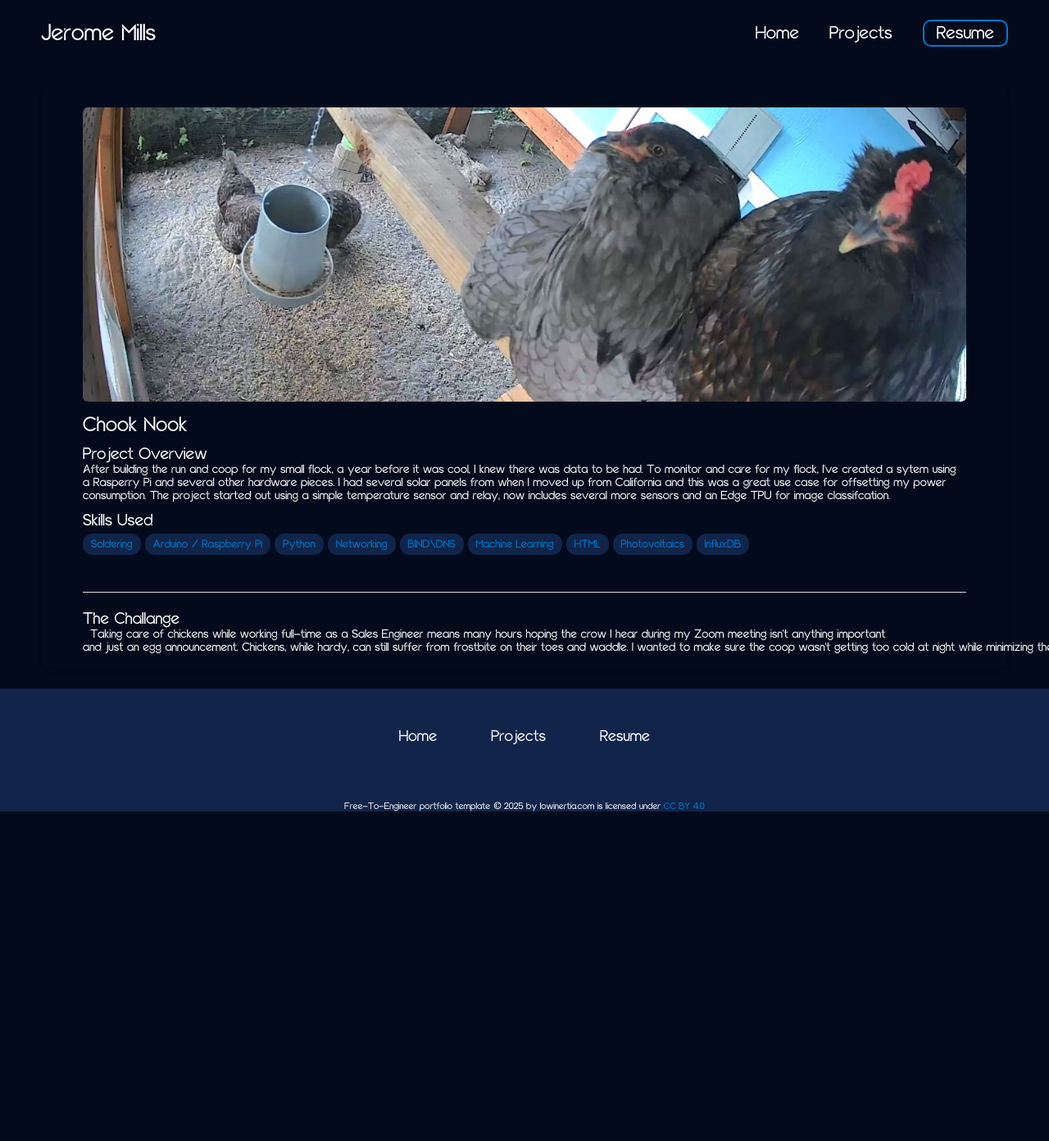
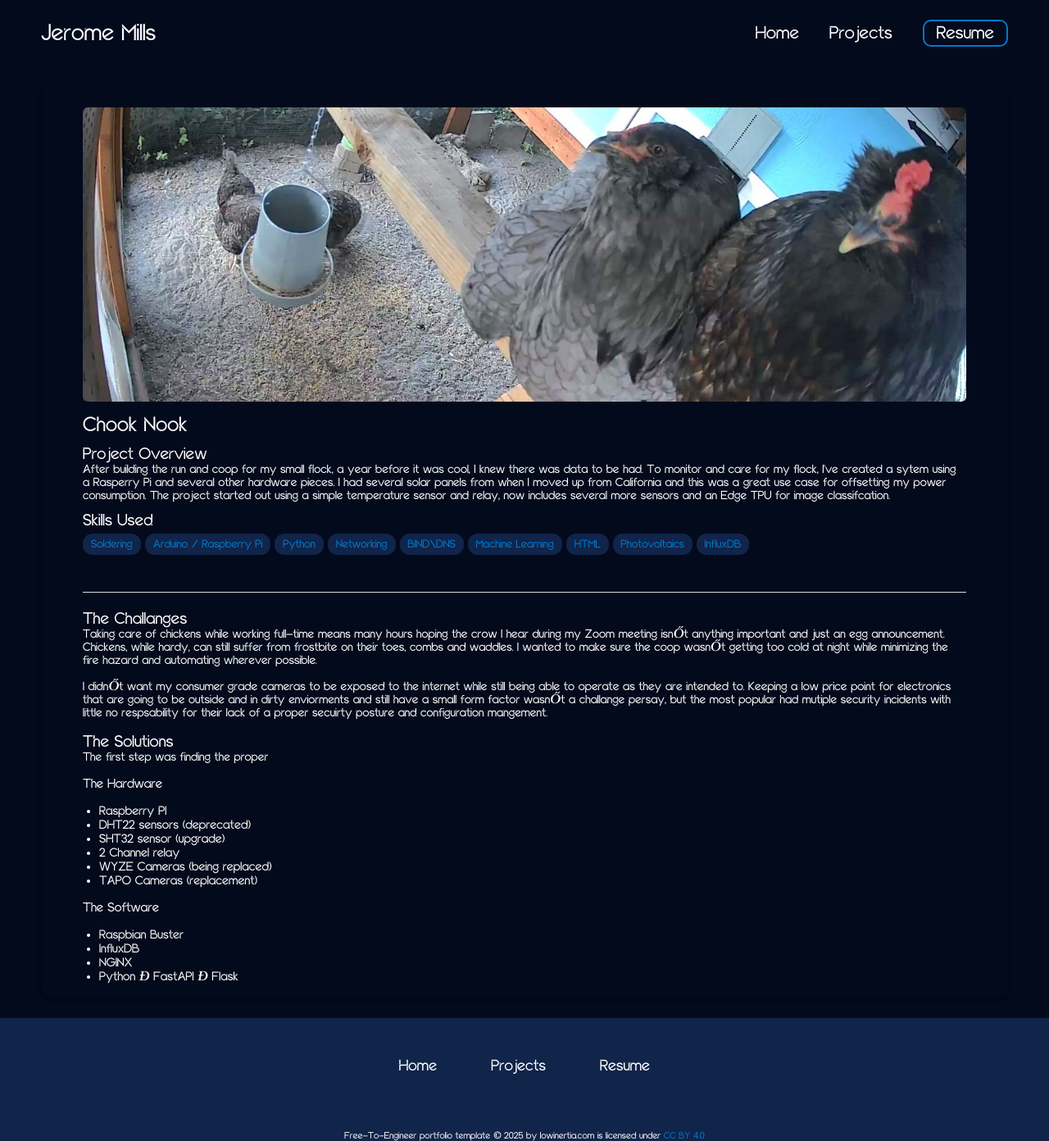
Before and after one commit to IpslWon/IpslWon.github.io, a Jekyll site: the page built from _projects/chook-nook/index.md, in a window 1280 px wide. Shown: the whole page at 82% size. Built offline with Jekyll 4.4.1, drawn with Linux system fonts in a browser that asks for light colours; before the commit the page ends 990 px from its top, so only the background shows below that.

Commit message:
Update index.md

```diff
--- a/_projects/chook-nook/index.md
+++ b/_projects/chook-nook/index.md
@@ -18,8 +18,26 @@ main-image: /hello_ladies.jpg
 ---
 
 ---
-## The Challange
-<pre>
-  Taking care of chickens while working full-time as a Sales Engineer means many hours hoping the crow I hear during my Zoom meeting isn't anything important
-and just an egg announcement. Chickens, while hardy, can still suffer from frostbite on their toes and waddle. I wanted to make sure the coop wasn't getting too cold at night while minimizing the fire hazard and automating wherever possible.
-</pre>
+## The Challanges
+Taking care of chickens while working full-time means many hours hoping the crow I hear during my Zoom meeting isn't anything important and just an egg announcement. Chickens, while hardy, can still suffer from frostbite on their toes, combs and waddles. I wanted to make sure the coop wasn't getting too cold at night while minimizing the fire hazard and automating wherever possible.
+
+I didn't want my consumer grade cameras to be exposed to the internet while still being able to operate as they are intended to. Keeping a low price point for electronics that are going to be outside and in dirty enviorments and still have a small form factor wasn't a challange persay, but the most popular had mutiple security incidents with little no respsability for their lack of a proper secuirty posture and configuration mangement.
+
+## The Solutions
+The first step was finding the proper
+### The Hardware
+- Raspberry PI
+- DHT22 sensors (deprecated)
+- SHT32 sensor (upgrade)
+- 2 Channel relay
+- WYZE Cameras (being replaced)
+- TAPO Cameras (replacement)
+
+
+### The Software
+- Raspbian Buster
+- InfluxDB
+- NGINX
+- Python
+-- FastAPI
+-- Flask
```
